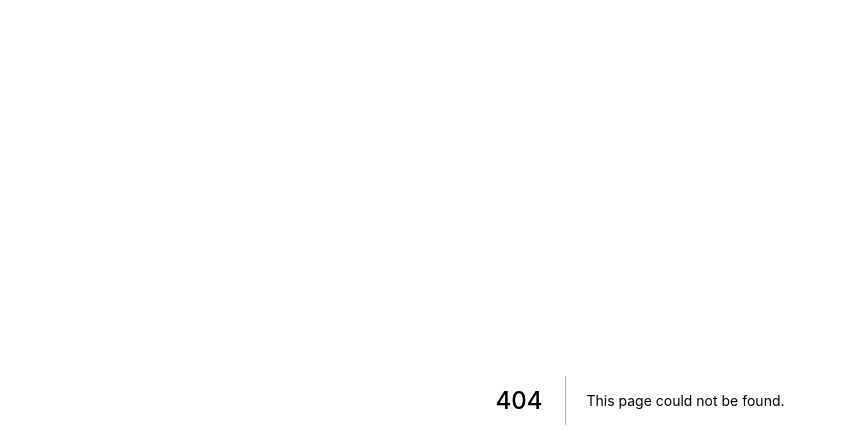
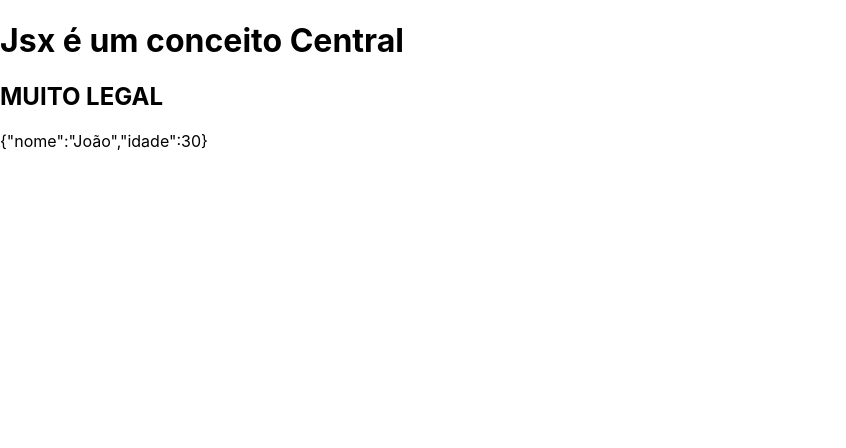
Before and after one commit to edgracional/Projetro-cadastro--intera-o-banco-dados, a Next.js app: page /jsx in a window 1280 px wide. Before the commit this address had no page. Shown: the top 448 px of the page, without its empty margins (0-846 px from the left). Built offline with nearby package versions, Linux system fonts and the light colour scheme.

Commit message:
86. Integração JavaScript/JSX

```diff
--- a/src/pages/index.jsx
+++ b/src/pages/index.jsx
@@ -2,7 +2,7 @@ export default function Inicio() {
 return (
     <div>
         <h1>Fundamentos de Next.js & REact</h1>
-        <h2>VAmos estudar este framework</h2>
+        <h2>Vamos estudar este framework</h2>
     </div>
 )
 
--- /dev/null
+++ b/src/pages/jsx.jsx
@@ -0,0 +1,30 @@
+export default function Jsx() {
+    const titulo = <h1>Jsx é um conceito Central</h1>
+
+    function subtitulo() {
+        return <h2>{"muito legal".toUpperCase()}</h2>
+    }
+
+    return (
+        <div>
+            {titulo}
+            {subtitulo()}
+
+            <p>
+                {/* {{dsdad}} quer dizer um objeto duas chaves*/}
+                {JSON.stringify({nome: 'João', idade: 30})}
+            </p>
+        </div>
+    )
+}
+
+
+/*Para você acessar o jvascript dentro de um jsx
+terá que acessar dentro de {}
+
+return (
+        <div>
+            <h1>Jsx é um conceito Central</h1>
+            {a* b}
+        </div>
+    ) */
```
